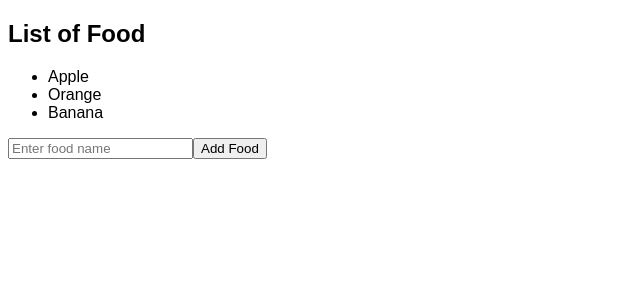
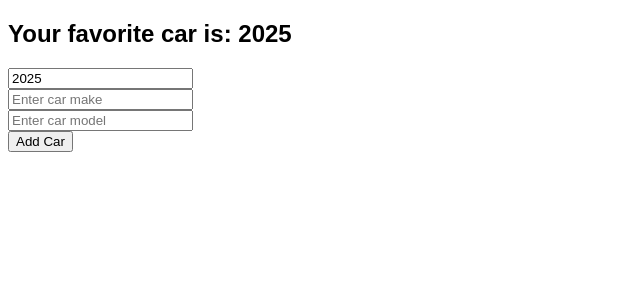
Before and after one commit to Kordah-Retsu/Web, a React (Vite) app in the folder project 02/: page / in a window 1280 px wide. Shown: the top 300 px of the page, without its empty margins (0-640 px from the left). Built offline with nearby package versions, Linux system fonts and the light colour scheme.

Commit message:
Updating objects

```diff
--- a/project 02/src/MyComponent.jsx
+++ b/project 02/src/MyComponent.jsx
@@ -1,31 +1,61 @@
 import React, { useState } from 'react';
 
 function MyComponent() {
-    const [foods, setFoods] = useState(["Apple", "Orange", "Banana"]);
 
-    function handleAddFood(){
+    const [cars, setCars] = useState([]);
+    const [carYear, setCarYear] = useState(new Date().getFullYear());
+    const [carMake, setCarMake] = useState("");
+    const [carModel, setCarModel] = useState("");
 
-        const newFood = document.getElementById("foodInput").value;
-        document.getElementById("foodInput").value = "";
+    function handleAddCar(){
+        const newCar = {year: carYear,
+            make: carMake,
+            model: carModel};
 
-        setFoods(f => [...f, newFood])
+            setCars(c => [...c, newCar]);
+
+            setCarMake("")
+            setCarModel("");
+            setCarYear(new Date().getFullYear());
+
     }
 
-    function handleRemoveFood(index){
-
-        setFoods(foods.filter((_, i) => i !== index));
+    function handleRemoveCar(index){
+        setCars(c => c.filter((_, i) => i !== index));
 
     }
+
+    function handleYearChange(event){
+        setCarYear(event.target.value);
+
+    }
+
+    function handleMakeChange(event){
+        setCarMake(event.target.value);
+
+    }
+
+    function handleModelChange(event){
+        setCarModel(event.target.value);
+
+    }
+
     return (<div>
-            <h2>List of Food</h2>
+            <h2>Your favorite car is: {carYear} {carMake} {carModel}</h2>
             <ul>
-                {foods.map((food, index) =>
-                <li key={index}onClick={() => handleRemoveFood(index)}>
-                    {food}
-                </li>)}
+                {cars.map((car, index) =>
+                    <li key={index}>
+                        {car.year} {car.make} {car.model}
+                        <button onClick={() => handleRemoveCar(index)}>Remove</button>
+                    </li>)}
             </ul>
-            <input type="text" id="foodInput" placeholder="Enter food name"/>
-            <button onClick={handleAddFood}>Add Food</button>
+
+            <input type="number" value={carYear} onChange={handleYearChange}/><br/>
+            <input type="text" value={carMake} onChange={handleMakeChange}
+                placeholder = "Enter car make" /><br/>
+            <input type="text" value={carModel} onChange={handleModelChange}
+                placeholder = "Enter car model" /><br/>
+            <button onClick={handleAddCar}>Add Car</button>
         </div>);
 }
 
```
